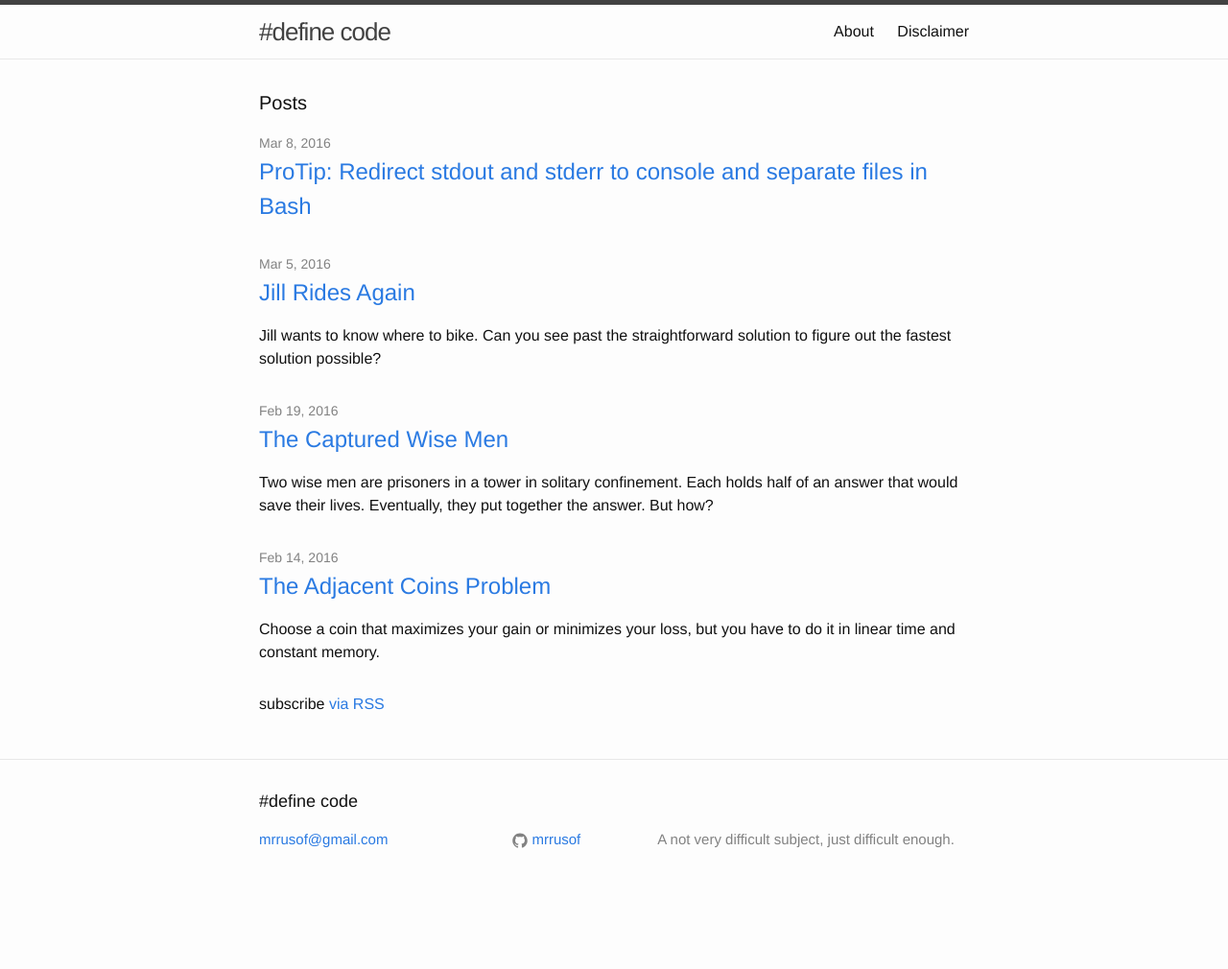
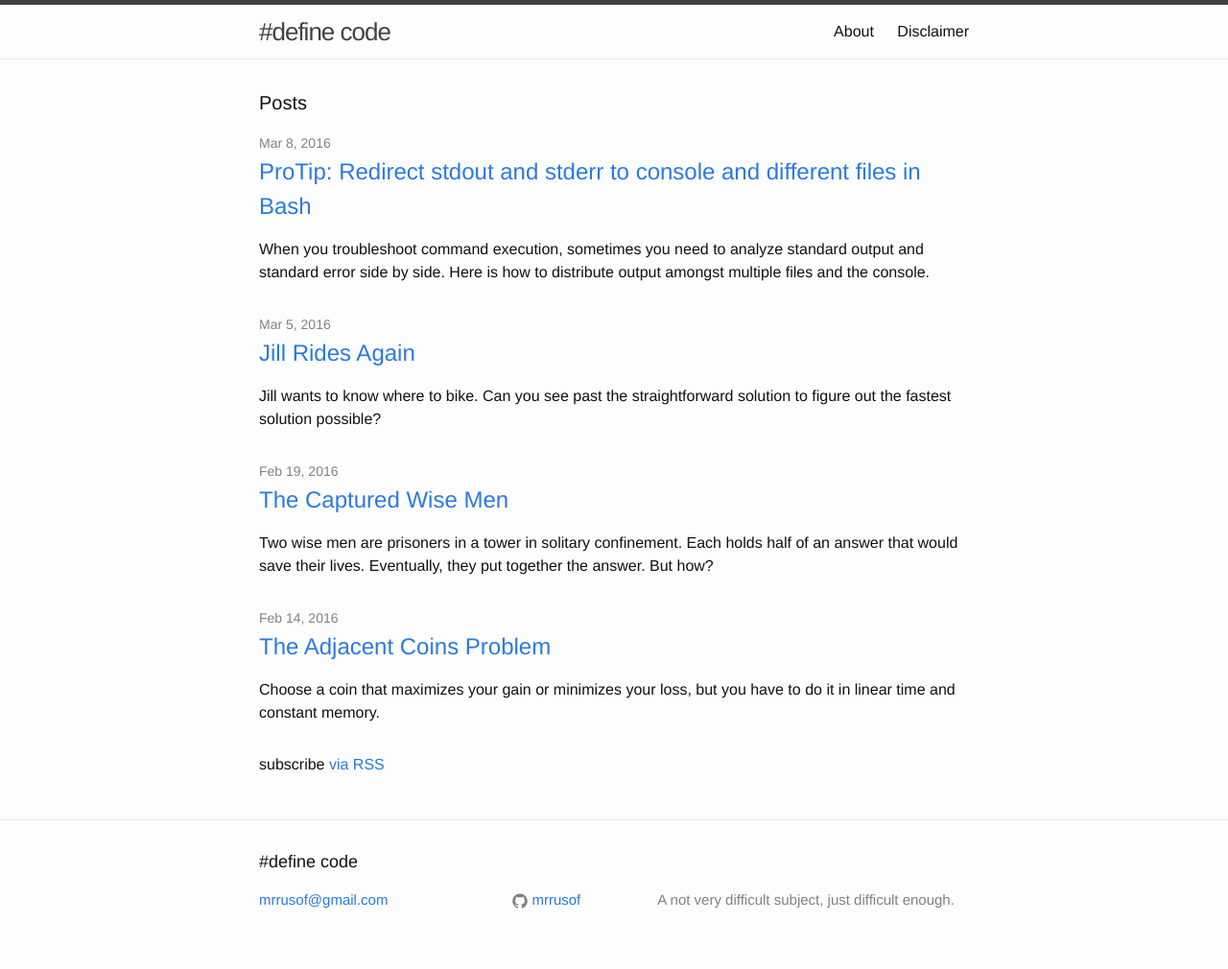
Before and after one commit to mrrusof/mrrusof.github.io, a Jekyll site: the page built from index.html, in a window 1280 px wide. Shown: the whole page at 96% size. Built offline with Jekyll 4.4.1, drawn with Linux system fonts in a browser that asks for light colours; before the commit the page ends 947 px from its top, so only the background shows below that.

Commit message:
Summarize protip on redirection.

```diff
--- a/_posts/2016-03-08-protip-redirect-stdout-stderr-separate-files.markdown
+++ b/_posts/2016-03-08-protip-redirect-stdout-stderr-separate-files.markdown
@@ -1,9 +1,12 @@
 ---
 layout: post
-title: 'ProTip: Redirect stdout and stderr to console and separate files in Bash'
+title: 'ProTip: Redirect stdout and stderr to console and different
+files in Bash'
 date: 2016-03-08
 author: Ruslán Ledesma-Garza
-summary:
+summary: 'When you troubleshoot command execution, sometimes you need
+to analyze standard output and standard error side by side. Here is
+how to distribute output amongst multiple files and the console.'
 ---
 
 From time to time I need to troubleshoot the execution of a command
```
